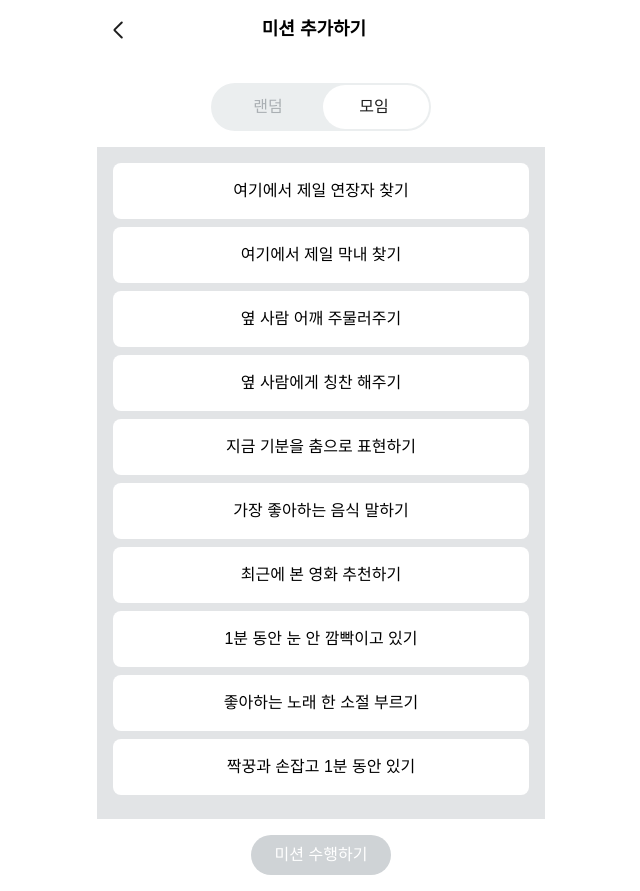
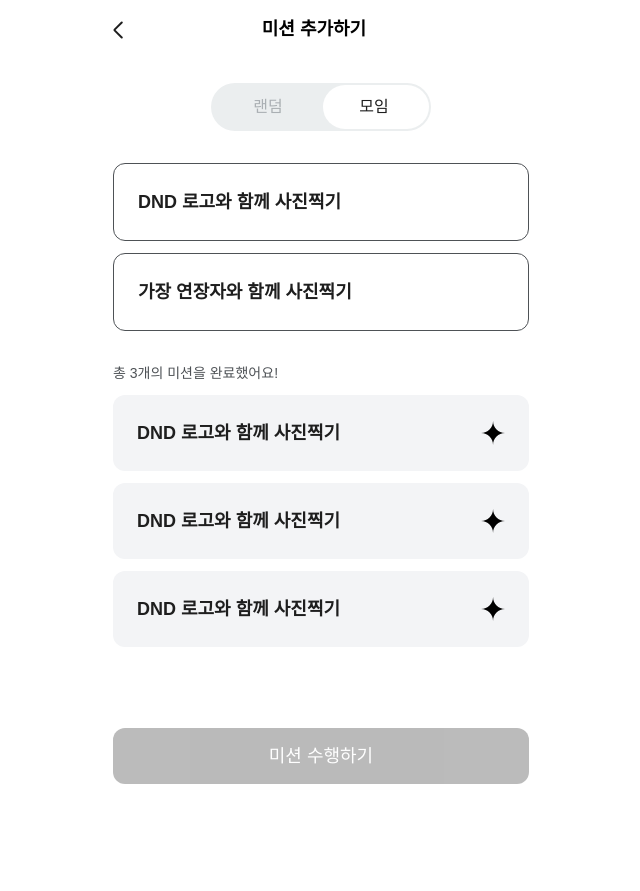
Before and after one commit to dnd-side-project/dnd-11th-6-frontend, a Next.js app: page /create-mission in a window 1280 px wide. Both pictures are taken after a click on the button "모임". Shown: the whole page, without its empty margins (319-959 px from the left). After the commit the page ends 800 px from the top, so only its background shows below. Built offline with nearby package versions, Linux system fonts and the light colour scheme; a web font is replaced by a local one.

Commit message:
feat: 모임 미션 선택 리스트 ui 구현

```diff
--- a/src/app/create-mission/page.tsx
+++ b/src/app/create-mission/page.tsx
@@ -7,6 +7,7 @@ import { Button } from '@/components/Button'
 import useMissionStore from '@/stores/useMissionStore'
 import Back from 'public/icons/back.svg'
 import Refresh from 'public/icons/refresh.svg'
+import Twinkle from 'public/icons/twinkle.svg'
 
 const missions = [
   '여기에서 제일 연장자 찾기',
@@ -109,8 +110,8 @@ function MissionCreationPage() {
         </div>
       </div>
 
-      <div className="flex-grow flex flex-col items-center justify-center p-4 bg-gray-300">
-        {missionType === 'random' ? (
+      {missionType === 'random' ? (
+        <div className="flex-grow flex flex-col items-center justify-center p-4 bg-gray-100">
           <div className="w-64 h-64 mb-8 overflow-hidden">
             <div
               className={`flex flex-col items-center transition-transform duration-100 ease-linear ${isSpinning ? '-translate-y-1/3' : ''}`}
@@ -125,21 +126,44 @@ function MissionCreationPage() {
               ))}
             </div>
           </div>
-        ) : (
-          <div className="w-full max-w-md">
-            {missions.map((mission, index) => (
-              <button
+        </div>
+      ) : (
+        <div className="flex-grow p-4 w-full max-w-md">
+          {['DND 로고와 함께 사진찍기', '가장 연장자와 함께 사진찍기'].map(
+            (mission, index) => (
+              <Button
                 type="button"
+                variant="outline"
                 key={index}
-                className={`w-full p-4 bg-white mb-2 rounded-lg cursor-pointer ${selectedMission === mission ? ' cursor-pointer bg-red-200' : ''}`}
+                padding="p-6"
+                className={`w-full cursor-pointer text-gray-900 mb-3 font-semibold text-base ${selectedMission === mission ? 'border-[3px]' : ''}`}
                 onClick={() => selectMission(mission)}
               >
-                {mission}
-              </button>
-            ))}
+                <div className="w-full flex justify-start">{mission}</div>
+              </Button>
+            ),
+          )}
+          <div className="text-gray-700 text-sm font-normal mt-5 mb-3">
+            총 3개의 미션을 완료했어요!
           </div>
-        )}
-      </div>
+          {[
+            'DND 로고와 함께 사진찍기',
+            'DND 로고와 함께 사진찍기',
+            'DND 로고와 함께 사진찍기',
+          ].map((mission, index) => (
+            <Button
+              type="button"
+              variant="light"
+              key={index}
+              padding="p-6"
+              className="flex justify-between items-center w-full border-none text-gray-900 font-semibold text-base mb-3 cursor-pointer"
+            >
+              {mission}
+              <Image src={Twinkle} alt="twinkle" />
+            </Button>
+          ))}
+        </div>
+      )}
 
       <div className="flex justify-center space-x-4 p-4">
         {missionType === 'random' ? (
@@ -149,7 +173,7 @@ function MissionCreationPage() {
               variant={selectedMission ? 'outline' : 'primary'}
               onClick={startSpinning}
               disabled={isSpinning}
-              className={selectedMission ? 'w-20 px-7' : 'w-full text-white'}
+              className={selectedMission ? 'w-20 px-3' : 'w-full text-white'}
             >
               {isSpinning ? (
                 '미션 뽑는 중...'
@@ -171,14 +195,15 @@ function MissionCreationPage() {
             )}
           </>
         ) : (
-          <button
+          <Button
             type="button"
+            variant="primary"
             onClick={performMission}
             disabled={!selectedMission}
-            className="px-6 py-2 bg-green-500 text-white rounded-full disabled:bg-gray-400"
+            className="w-full text-white"
           >
             미션 수행하기
-          </button>
+          </Button>
         )}
       </div>
     </div>
```
Also changed, not shown: public/icons/twinkle.svg (added).
